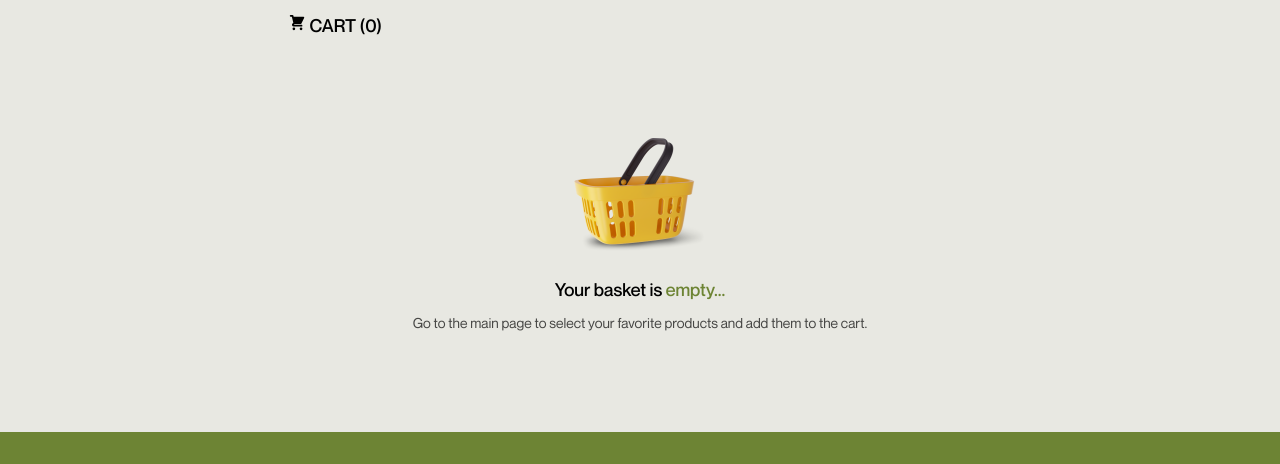
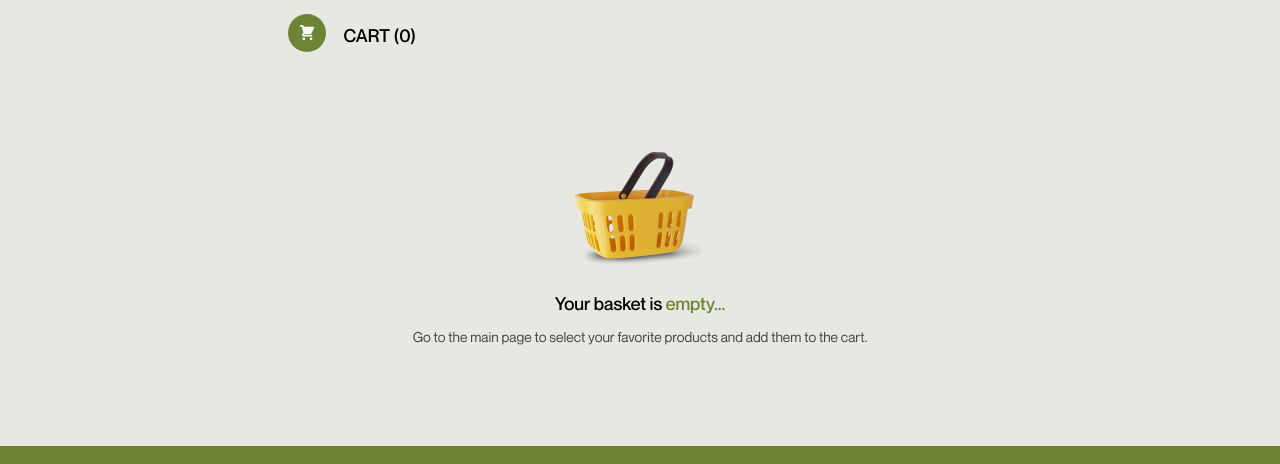
Before and after one commit to LMSerhii/foodShop, a website built with Vite: page src/cart_2.html in a window 1280 px wide. Shown: the part 69-533 px from the top of the page. Built offline with nearby package versions, Linux system fonts and the light colour scheme.

Commit message:
style for icon in cart

```diff
--- a/src/cart_2.html
+++ b/src/cart_2.html
@@ -17,9 +17,11 @@
 
     <div class="container">
       <p class="cartValue">
+        <a class="logo-link-cart" href="./index.html">
         <svg class="cart-icon" width="18" height="18">
           <use href="./img/sprite.svg#cart"></use>
         </svg>
+      </a>
         Cart <span id="product-count-cart">0</span>
       </p>
 
--- a/src/css/cart_2.css
+++ b/src/css/cart_2.css
@@ -1,6 +1,18 @@
 .cartValue {
 }
 .cart-icon {
+  width: 18px;
+  height: 18px;
+  fill: var(--white);
+}
+.logo-link-cart {
+  display: inline-flex;
+  align-items: center;
+  justify-content: center;
+  border-radius: 30px;
+  background-color: var(--lightGreen);
+  padding: 10px;
+  margin-right: 14px;
 }
 
 .cart-delete-all-wrapper {
```
